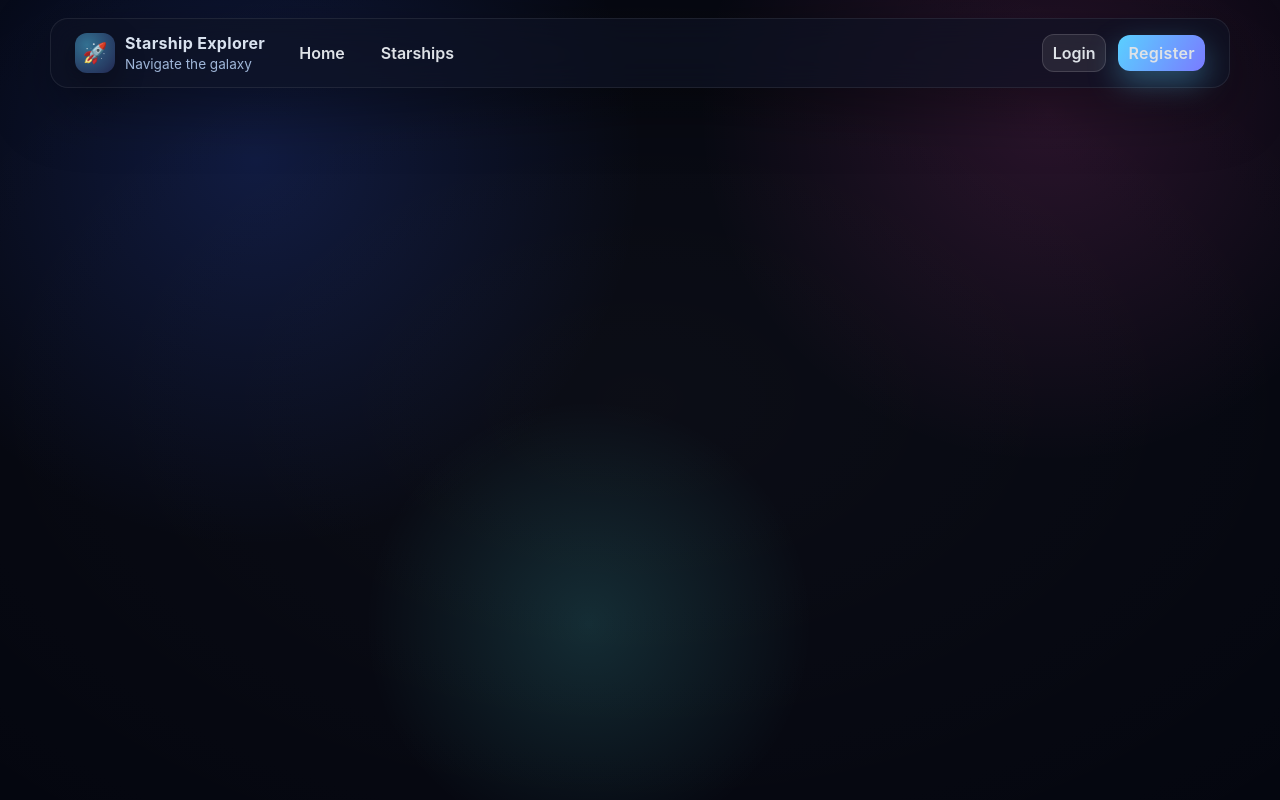
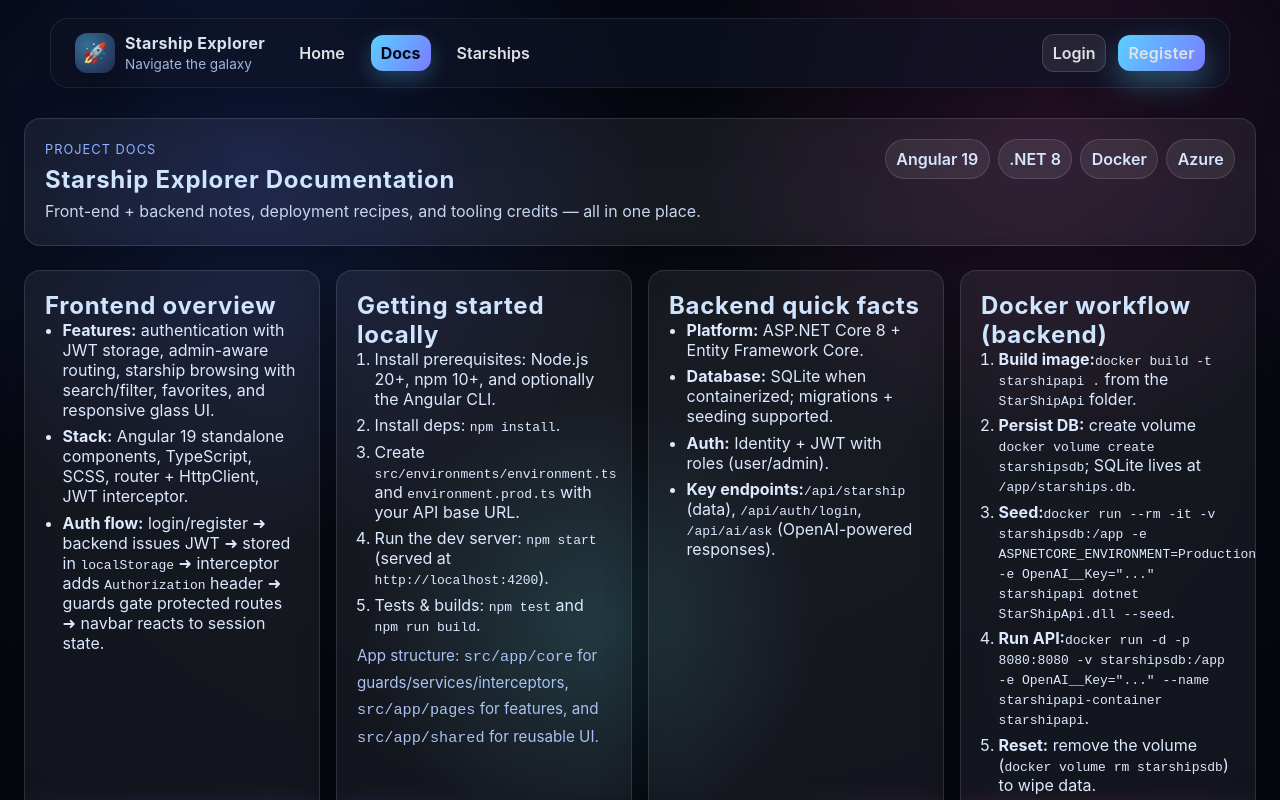
Before and after one commit to Fraccas/Starship-FE, an Angular app: page /docs in a window 1280 px wide. Before the commit this address led to /. Shown: the top 800 px of the page. Built offline with nearby package versions, Linux system fonts and the light colour scheme.

Commit message:
Add in-app docs page covering frontend and backend guides

```diff
--- a/src/app/app.routes.ts
+++ b/src/app/app.routes.ts
@@ -9,6 +9,12 @@ export const routes: Routes = [
   { path: '', component: HomeComponent },
   { path: 'login', component: LoginComponent },
   { path: 'register', component: RegisterComponent },
+
+  {
+    path: 'docs',
+    loadComponent: () =>
+      import('./pages/docs/docs.component').then(m => m.DocsComponent)
+  },
 
   {
     path: 'starships',
--- a/src/app/components/navbar/navbar.component.html
+++ b/src/app/components/navbar/navbar.component.html
@@ -9,6 +9,7 @@
 
   <div class="links">
     <a routerLink="/" routerLinkActive="active" [routerLinkActiveOptions]="{ exact: true }">Home</a>
+    <a routerLink="/docs" routerLinkActive="active">Docs</a>
     <a routerLink="/starships" routerLinkActive="active">Starships</a>
     <a routerLink="/favorites" routerLinkActive="active" *ngIf="auth.isLoggedIn()">Favorites</a>
     <a routerLink="/admin" routerLinkActive="active" *ngIf="auth.isAdmin()">Admin</a>
--- /dev/null
+++ b/src/app/pages/docs/docs.component.html
@@ -0,0 +1,86 @@
+<section class="docs">
+  <header class="page-header glass-panel">
+    <div>
+      <p class="eyebrow">Project docs</p>
+      <h1>Starship Explorer Documentation</h1>
+      <p class="lede">Front-end + backend notes, deployment recipes, and tooling credits — all in one place.</p>
+    </div>
+    <div class="meta">
+      <p class="chip">Angular 19</p>
+      <p class="chip">.NET 8</p>
+      <p class="chip">Docker</p>
+      <p class="chip">Azure</p>
+    </div>
+  </header>
+
+  <div class="grid">
+    <article class="glass-panel">
+      <h2>Frontend overview</h2>
+      <ul>
+        <li><strong>Features:</strong> authentication with JWT storage, admin-aware routing, starship browsing with search/filter, favorites, and responsive glass UI.</li>
+        <li><strong>Stack:</strong> Angular 19 standalone components, TypeScript, SCSS, router + HttpClient, JWT interceptor.</li>
+        <li><strong>Auth flow:</strong> login/register ➜ backend issues JWT ➜ stored in <code>localStorage</code> ➜ interceptor adds <code>Authorization</code> header ➜ guards gate protected routes ➜ navbar reacts to session state.</li>
+      </ul>
+    </article>
+
+    <article class="glass-panel">
+      <h2>Getting started locally</h2>
+      <ol>
+        <li>Install prerequisites: Node.js 20+, npm 10+, and optionally the Angular CLI.</li>
+        <li>Install deps: <code>npm install</code>.</li>
+        <li>Create <code>src/environments/environment.ts</code> and <code>environment.prod.ts</code> with your API base URL.</li>
+        <li>Run the dev server: <code>npm start</code> (served at <code>http://localhost:4200</code>).</li>
+        <li>Tests & builds: <code>npm test</code> and <code>npm run build</code>.</li>
+      </ol>
+      <p class="note">App structure: <code>src/app/core</code> for guards/services/interceptors, <code>src/app/pages</code> for features, and <code>src/app/shared</code> for reusable UI.</p>
+    </article>
+
+    <article class="glass-panel">
+      <h2>Backend quick facts</h2>
+      <ul>
+        <li><strong>Platform:</strong> ASP.NET Core 8 + Entity Framework Core.</li>
+        <li><strong>Database:</strong> SQLite when containerized; migrations + seeding supported.</li>
+        <li><strong>Auth:</strong> Identity + JWT with roles (user/admin).</li>
+        <li><strong>Key endpoints:</strong> <code>/api/starship</code> (data), <code>/api/auth/login</code>, <code>/api/ai/ask</code> (OpenAI-powered responses).</li>
+      </ul>
+    </article>
+
+    <article class="glass-panel">
+      <h2>Docker workflow (backend)</h2>
+      <ol>
+        <li><strong>Build image:</strong> <code>docker build -t starshipapi .</code> from the <code>StarShipApi</code> folder.</li>
+        <li><strong>Persist DB:</strong> create volume <code>docker volume create starshipsdb</code>; SQLite lives at <code>/app/starships.db</code>.</li>
+        <li><strong>Seed:</strong> <code>docker run --rm -it -v starshipsdb:/app -e ASPNETCORE_ENVIRONMENT=Production -e OpenAI__Key="..." starshipapi dotnet StarShipApi.dll --seed</code>.</li>
+        <li><strong>Run API:</strong> <code>docker run -d -p 8080:8080 -v starshipsdb:/app -e OpenAI__Key="..." --name starshipapi-container starshipapi</code>.</li>
+        <li><strong>Reset:</strong> remove the volume (<code>docker volume rm starshipsdb</code>) to wipe data.</li>
+      </ol>
+      <p class="note">The image uses a multi-stage Dockerfile, applies migrations during build, and delegates startup/seeding logic to <code>entrypoint.sh</code>.</p>
+    </article>
+
+    <article class="glass-panel">
+      <h2>Azure deployment (containerized backend)</h2>
+      <ol>
+        <li>Build + tag: <code>docker build -t starshipapi .</code> then <code>docker tag starshipapi &lt;acr&gt;.azurecr.io/starshipapi:latest</code>.</li>
+        <li>Push to ACR: login (<code>az acr login</code>) then <code>docker push</code>.</li>
+        <li>App Service config: clear <code>linuxFxVersion</code> if needed, then set container with <code>--docker-custom-image-name</code> and admin credentials (avoid managed identity flags).</li>
+        <li>Database: SQLite persists at <code>/home/site/wwwroot/starships.db</code>; production auto-migration + seeding runs inside <code>Program.cs</code>.</li>
+        <li>Redeploy flow: rebuild, retag, push, then <code>az webapp restart</code>; check logs via <code>az webapp log tail</code>.</li>
+      </ol>
+      <p class="note">On Azure, command-line args and <code>entrypoint.sh</code> are ignored, so the app self-migrates/seeds on startup.</p>
+    </article>
+
+    <article class="glass-panel">
+      <h2>Environment keys</h2>
+      <ul>
+        <li><strong>Frontend:</strong> set <code>apiUrl</code> in the Angular environment files to point at your backend host.</li>
+        <li><strong>Backend:</strong> set <code>OpenAI__Key</code> for AI endpoints and seeding, plus any JWT/Identity secrets configured in the API.</li>
+      </ul>
+    </article>
+
+    <article class="glass-panel">
+      <h2>Credits</h2>
+      <p>Docs, visuals, and supporting assets were created with help from OpenAI's Codex and ChatGPT.</p>
+      <p class="note">Have ideas or fixes? Check the <a routerLink="/admin">Admin</a> area (for authorized users) or open an issue in the repo.</p>
+    </article>
+  </div>
+</section>
--- /dev/null
+++ b/src/app/pages/docs/docs.component.scss
@@ -0,0 +1,90 @@
+.docs {
+  display: flex;
+  flex-direction: column;
+  gap: 1.5rem;
+  padding: 1.5rem;
+  color: #e7f1ff;
+}
+
+.page-header {
+  display: flex;
+  align-items: flex-start;
+  justify-content: space-between;
+  gap: 1rem;
+  padding: 1.5rem;
+}
+
+.page-header h1 {
+  margin: 0.25rem 0;
+}
+
+.page-header .lede {
+  margin: 0;
+  color: #c7d6ee;
+}
+
+.page-header .eyebrow {
+  text-transform: uppercase;
+  letter-spacing: 0.08em;
+  font-size: 0.8rem;
+  color: #8db3ff;
+  margin: 0;
+}
+
+.meta {
+  display: flex;
+  gap: 0.5rem;
+  flex-wrap: wrap;
+}
+
+.chip {
+  margin: 0;
+  padding: 0.35rem 0.65rem;
+  border-radius: 999px;
+  background: rgba(255, 255, 255, 0.08);
+  border: 1px solid rgba(255, 255, 255, 0.12);
+  font-weight: 600;
+  color: #d6e6ff;
+}
+
+.grid {
+  display: grid;
+  grid-template-columns: repeat(auto-fit, minmax(280px, 1fr));
+  gap: 1rem;
+}
+
+.glass-panel {
+  background: rgba(255, 255, 255, 0.06);
+  border: 1px solid rgba(255, 255, 255, 0.12);
+  border-radius: 16px;
+  padding: 1.25rem;
+  box-shadow: 0 10px 40px rgba(0, 0, 0, 0.35);
+  backdrop-filter: blur(8px);
+}
+
+.glass-panel h2 {
+  margin-top: 0;
+}
+
+.glass-panel ul,
+.glass-panel ol {
+  margin: 0 0 0.5rem;
+  padding-left: 1.1rem;
+  color: #dce9ff;
+}
+
+.glass-panel li + li {
+  margin-top: 0.4rem;
+}
+
+.note {
+  margin: 0;
+  color: #a9c2f3;
+  font-size: 0.95rem;
+}
+
+@media (max-width: 720px) {
+  .page-header {
+    flex-direction: column;
+  }
+}
```
Also changed, not shown: src/app/pages/docs/docs.component.ts (added, +12 -0 lines).
